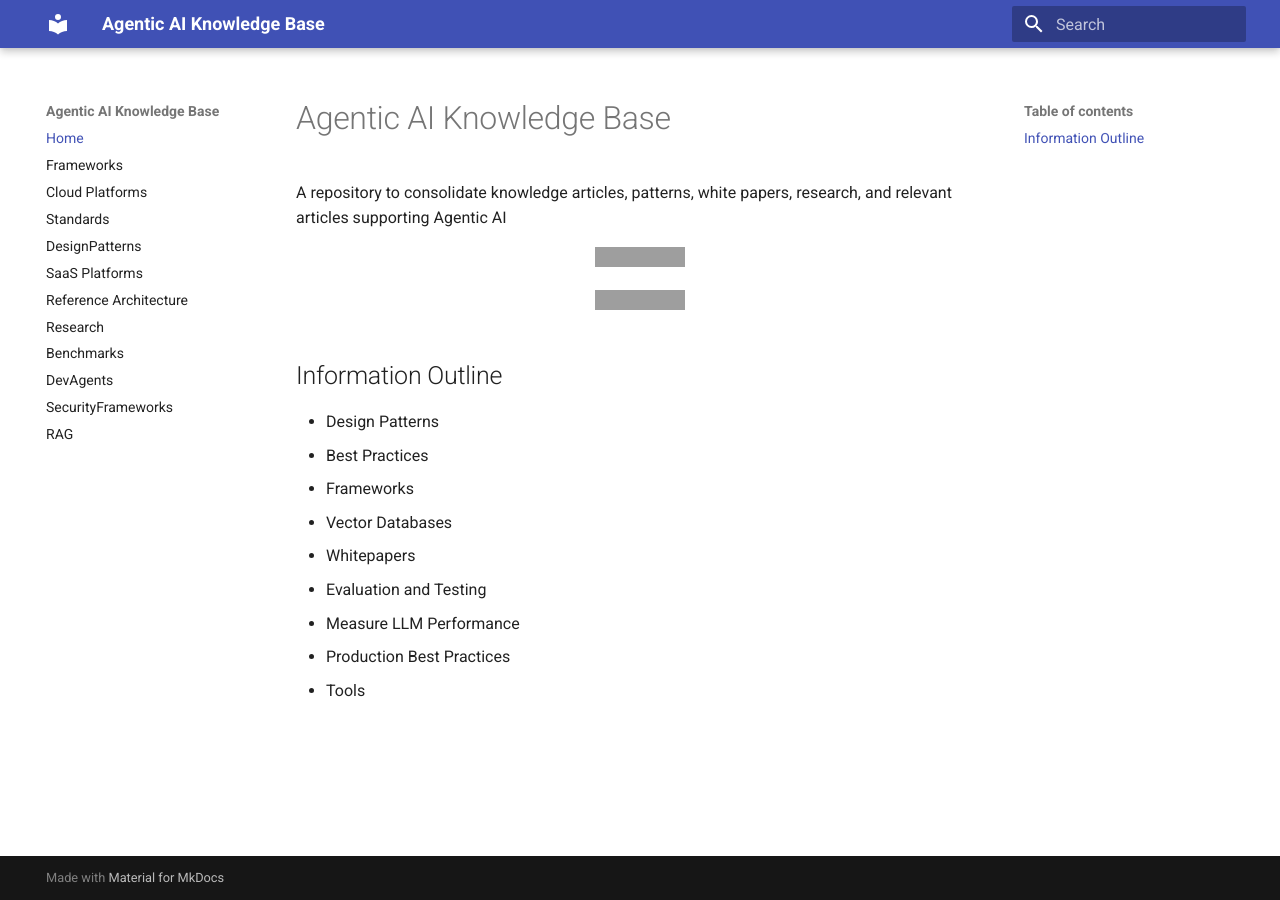
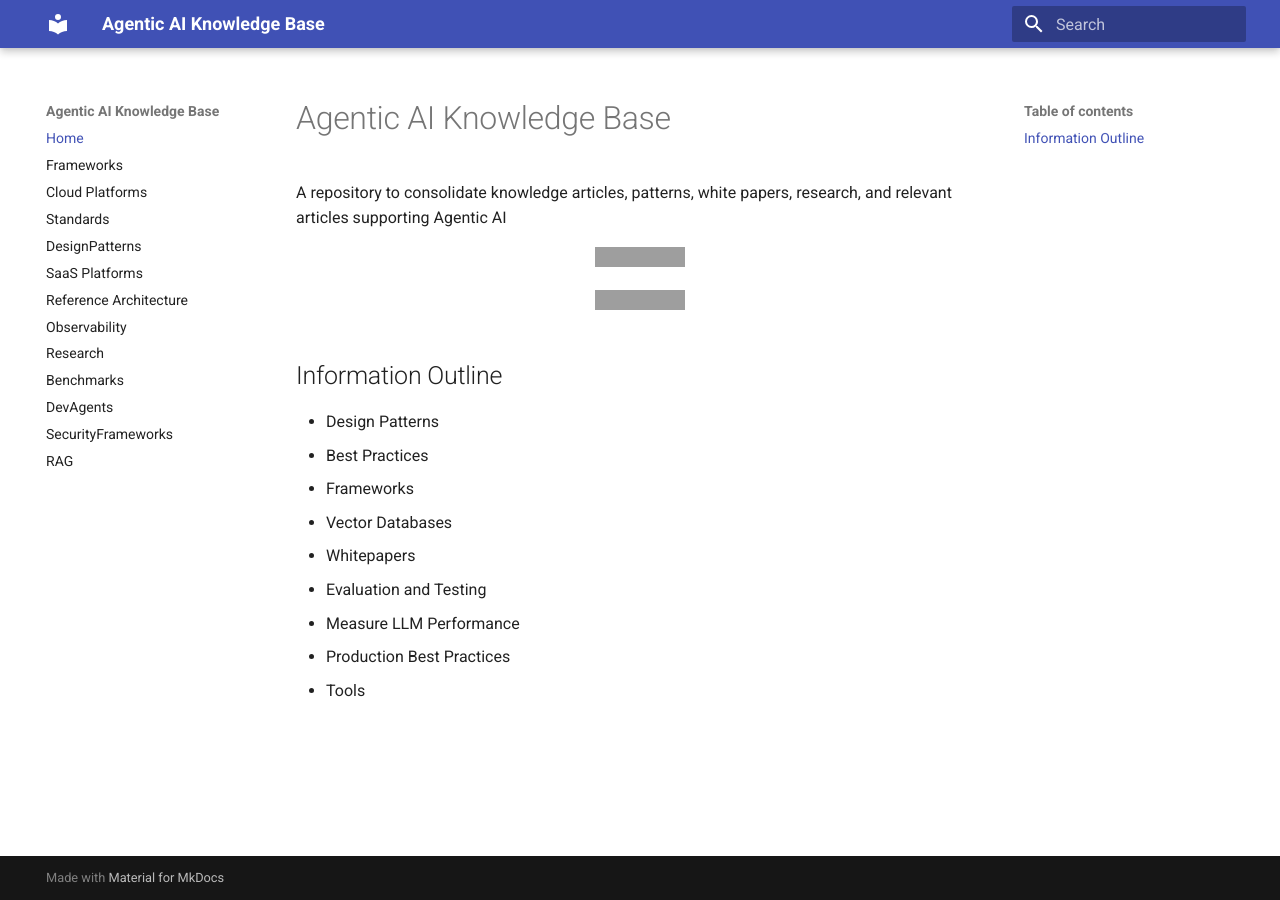
Before and after one commit to ankurkumarz/agentic-ai-knowledge-base, an MkDocs documentation site: the page built from docs/index.md, in a window 1280 px wide. Built offline with MkDocs 1.6.1 and Material for MkDocs 9.7.7, drawn with Linux system fonts in a browser that asks for light colours; grey boxes are pictures that could not be loaded.

Commit message:
Update mkdocs.yml

```diff
--- a/mkdocs.yml
+++ b/mkdocs.yml
@@ -19,6 +19,7 @@ nav:
   - DesignPatterns: 'DesignPatterns/Readme.md'
   - SaaS Platforms: 'SaaSPlatforms/README.md'
   - Reference Architecture: 'ReferenceArchitecture/README.md'
+  - Observability: 'Observability/Reafme.md'
   - Research: 'Research/README.md'
   - Benchmarks: 'Benchmarks/Readme.md'
   - DevAgents: 'DevAgents/Readme.md'
```
